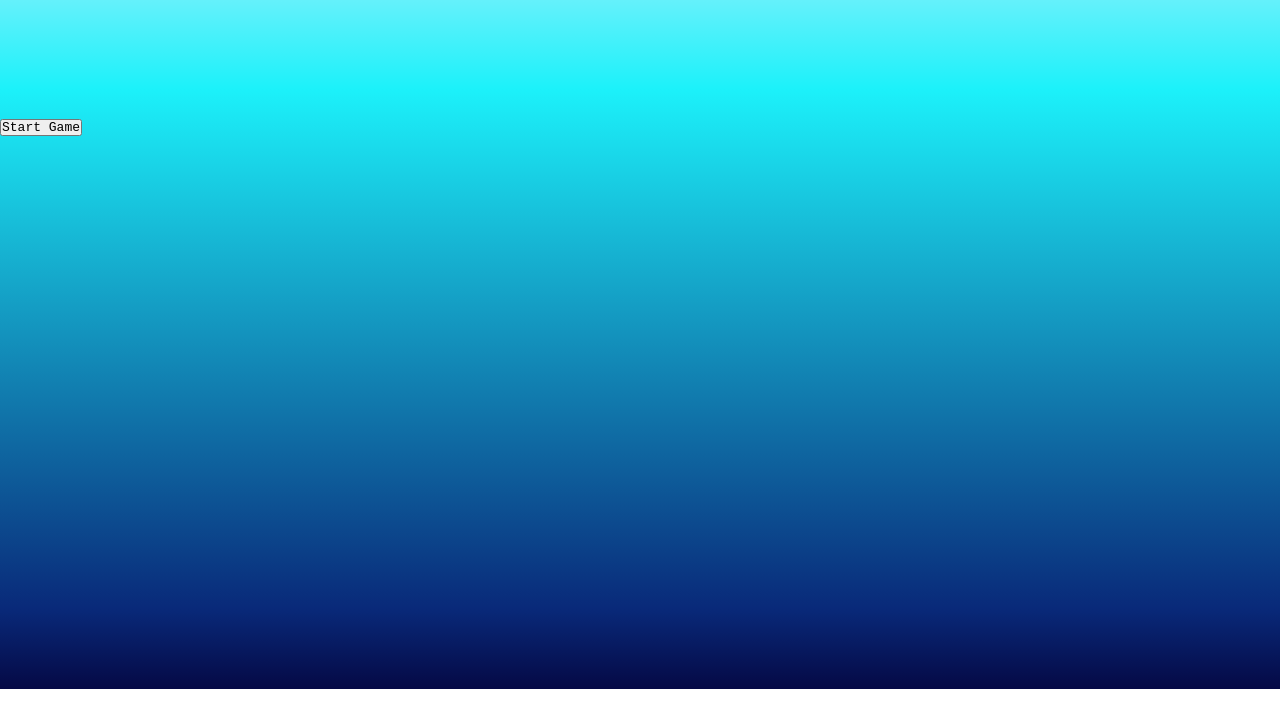
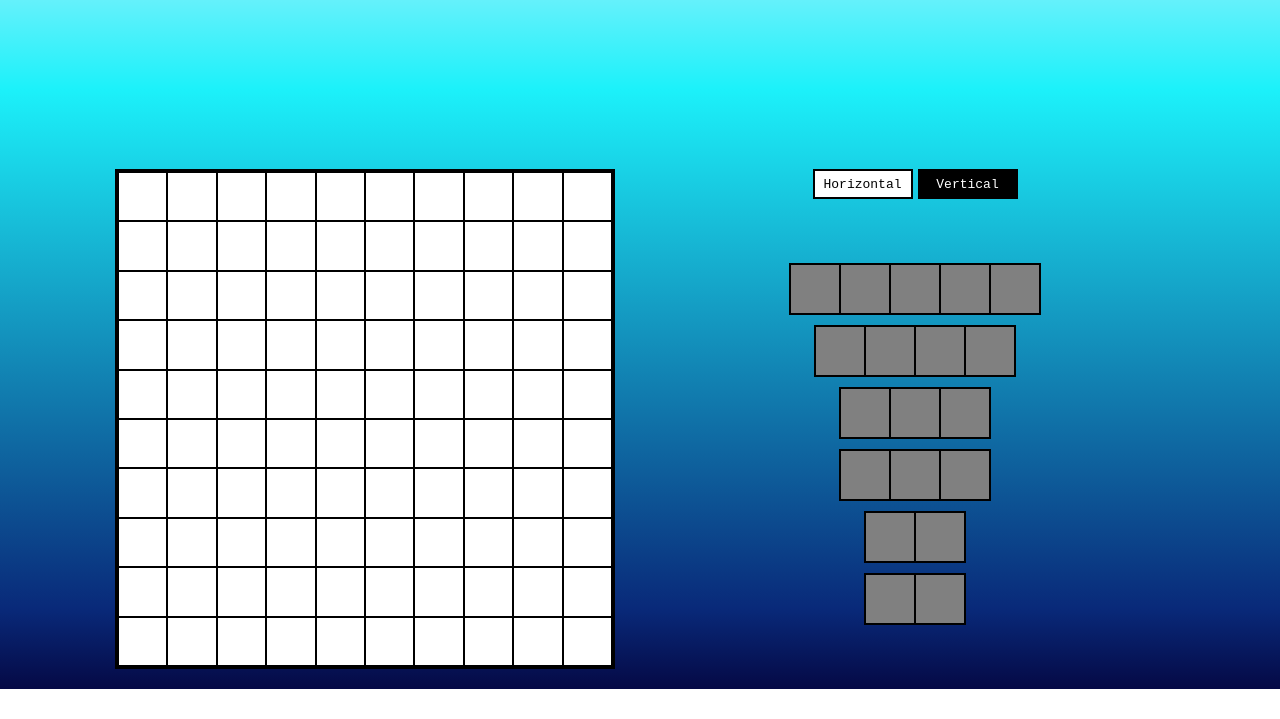
Before and after one commit to MarkR-Dev/battleship, a website built with webpack: page src/template.html in a window 1280 px wide. Shown: the part 111-830 px from the top of the page. Before the commit the page ends 800 px from the top, so only its background shows below. Built offline with nearby package versions, Linux system fonts and the light colour scheme.

Commit message:
Add updated setupGame and setupDOM

```diff
--- a/src/css/style.css
+++ b/src/css/style.css
@@ -50,9 +50,68 @@ body {
   display: flex;
   justify-content: center;
   padding: 50px;
-  gap: 200px;
-  flex-grow: 1;
+  gap: 50px;
 }
+
+/* */
+#ships-container {
+  width: 500px;
+  height: 500px;
+  display: flex;
+  flex-direction: column;
+  gap: 20px;
+  align-items: center;
+  justify-content: center;
+}
+
+#orientation {
+  display: flex;
+  gap: 5px;
+}
+
+#orientation .ori-btn {
+  width: 100px;
+  height: 30px;
+  border: 2px solid black;
+  background-color: black;
+  color: white;
+  cursor: pointer;
+}
+
+#orientation .ori-btn.active {
+  background-color: white;
+  color: black;
+}
+
+#ships-div {
+  display: flex;
+  flex-direction: column;
+  gap: 10px;
+  justify-content: center;
+  align-items: center;
+  flex: 1;
+}
+
+#ships-div.vertical {
+  flex-direction: row;
+}
+
+.setup-ship {
+  display: flex;
+  border: 1px solid black;
+}
+
+.setup-ship.vertical {
+  flex-direction: column;
+}
+
+.cell {
+  background: grey;
+  width: 50px;
+  height: 50px;
+  border: 1px solid black;
+}
+/* */
 
 .board#ai:hover {
   cursor: pointer;
@@ -78,7 +137,7 @@ body {
 }
 
 .ship {
-  background-color: lightgreen;
+  background-color: grey;
 }
 
 .hit {
--- a/src/scripts/dom-controller.js
+++ b/src/scripts/dom-controller.js
@@ -1,21 +1,52 @@
 const domController = {
   setupGameDOM() {
-    const setupContainer = document.querySelector('#setup-container');
-    setupContainer.textContent = '';
-
     const boardContainer = document.querySelector('#board-container');
     boardContainer.textContent = '';
 
     const winnerDisplay = document.querySelector('#winner-display');
     winnerDisplay.style.visibility = 'hidden';
 
-    const startBtn = document.createElement('button');
-    startBtn.textContent = 'Start Game';
-    startBtn.id = 'start-btn';
+    // const startBtn = document.createElement('button');
+    // startBtn.textContent = 'Start Game';
+    // startBtn.id = 'start-btn';
 
-    setupContainer.appendChild(startBtn);
+    // boardContainer.appendChild(startBtn);
+
+    const playerBoard = document.createElement('div');
+    playerBoard.id = 'player';
+    playerBoard.classList.add('board');
+    boardContainer.appendChild(playerBoard);
+    this.renderBoard('player');
+
+    const orientationDiv = document.createElement('div');
+    orientationDiv.id = 'orientation';
+
+    const horizontalBtn = document.createElement('button');
+    horizontalBtn.textContent = 'Horizontal';
+    horizontalBtn.classList.add('ori-btn');
+    horizontalBtn.classList.add('active');
+    horizontalBtn.id = 'horizontal';
+    orientationDiv.appendChild(horizontalBtn);
+
+    const verticalBtn = document.createElement('button');
+    verticalBtn.textContent = 'Vertical';
+    verticalBtn.classList.add('ori-btn');
+    verticalBtn.id = 'vertical';
+    orientationDiv.appendChild(verticalBtn);
+
+    const shipsContainer = document.createElement('div');
+    shipsContainer.id = 'ships-container';
+    boardContainer.appendChild(shipsContainer);
+
+    shipsContainer.appendChild(orientationDiv);
+
+    const shipsDiv = document.createElement('div');
+    shipsDiv.id = 'ships-div';
+    shipsContainer.appendChild(shipsDiv);
+    this.renderSetupShips();
   },
 
+  //TODO: fix this
   startGameDOM(player) {
     const setupContainer = document.querySelector('#setup-container');
     setupContainer.textContent = '';
@@ -64,6 +95,23 @@ const domController = {
       ai.appendChild(aiRow);
     }
   },
+  renderBoard(playerString) {
+    const playerBoard = document.querySelector(`#${playerString}`);
+
+    for (let i = 0; i < 10; i++) {
+      const row = document.createElement('div');
+      row.classList.add('row');
+
+      for (let j = 0; j < 10; j++) {
+        const col = document.createElement('div');
+        col.classList.add('col');
+        col.dataset.pos = `${i}-${j}`;
+
+        row.appendChild(col);
+      }
+      playerBoard.appendChild(row);
+    }
+  },
 
   renderPlayerShips(player) {
     const ships = player.gameboard.ships;
@@ -76,6 +124,53 @@ const domController = {
         );
         cell.classList.add('ship');
       }
+    }
+  },
+
+  renderSetupShips() {
+    const shipsDiv = document.querySelector('#ships-div');
+    const carrier = this.createShip('carrier', 5);
+    const battleship = this.createShip('battleship', 4);
+    const destroyer = this.createShip('destroyer', 3);
+    const destroyerTwo = this.createShip('destroyer-two', 3);
+    const submarine = this.createShip('submarine', 2);
+    const submarineTwo = this.createShip('submarine-two', 2);
+    shipsDiv.appendChild(carrier);
+    shipsDiv.appendChild(battleship);
+    shipsDiv.appendChild(destroyer);
+    shipsDiv.appendChild(destroyerTwo);
+    shipsDiv.appendChild(submarine);
+    shipsDiv.appendChild(submarineTwo);
+  },
+
+  createShip(id, length) {
+    const ship = document.createElement('div');
+    ship.classList.add('setup-ship');
+    ship.id = id;
+    for (let i = 0; i < length; i++) {
+      const cell = document.createElement('div');
+      cell.classList.add('cell');
+      ship.appendChild(cell);
+    }
+    return ship;
+  },
+
+  swapOrientation(targetBtn, orientation) {
+    const buttons = document.querySelectorAll('#orientation button');
+    const shipsDiv = document.querySelector('#ships-div');
+    const ships = document.querySelectorAll('#ships-div .setup-ship');
+
+    buttons.forEach((button) => {
+      button.classList.remove('active');
+    });
+    targetBtn.classList.add('active');
+
+    if (orientation === 'horizontal') {
+      shipsDiv.classList.remove('vertical');
+      ships.forEach((ship) => ship.classList.remove('vertical'));
+    } else {
+      shipsDiv.classList.add('vertical');
+      ships.forEach((ship) => ship.classList.add('vertical'));
     }
   },
 
--- a/src/scripts/game-controller.js
+++ b/src/scripts/game-controller.js
@@ -4,6 +4,7 @@ import domController from './dom-controller';
 
 const player = new Player();
 const ai = new AI();
+let orientation = 'horizontal';
 
 const gameController = {
   setupGame() {
@@ -21,9 +22,18 @@ const gameController = {
     ai.gameboard.placeShip(2, 'horizontal', [6, 0]);
     ai.gameboard.placeShip(1, 'horizontal', [8, 0]);
 
-    const startBtn = document.querySelector('#start-btn');
-    startBtn.removeEventListener('click', gameController.startGame);
-    startBtn.addEventListener('click', gameController.startGame);
+    // const startBtn = document.querySelector('#start-btn');
+    // startBtn.removeEventListener('click', gameController.startGame);
+    // startBtn.addEventListener('click', gameController.startGame);
+    const oriBtnDiv = document.querySelector('#orientation');
+    oriBtnDiv.addEventListener('click', this.swapOrientation);
+  },
+
+  swapOrientation(event) {
+    if (event.target.classList.contains('ori-btn')) {
+      orientation = event.target.id;
+      domController.swapOrientation(event.target, orientation);
+    }
   },
 
   startGame() {
@@ -75,7 +85,7 @@ const gameController = {
       if (gameController.isGameOver()) {
         gameController.endGame('AI');
       }
-    }, 2);
+    }, 2000);
   },
 
   isGameOver() {
--- a/src/template.html
+++ b/src/template.html
@@ -13,7 +13,6 @@
           <h2>placeholder</h2>
           <button id="new-game-btn">New Game</button>
         </div>
-        <div id="setup-container"></div>
         <div id="board-container"></div>
       </div>
     </div>
```
